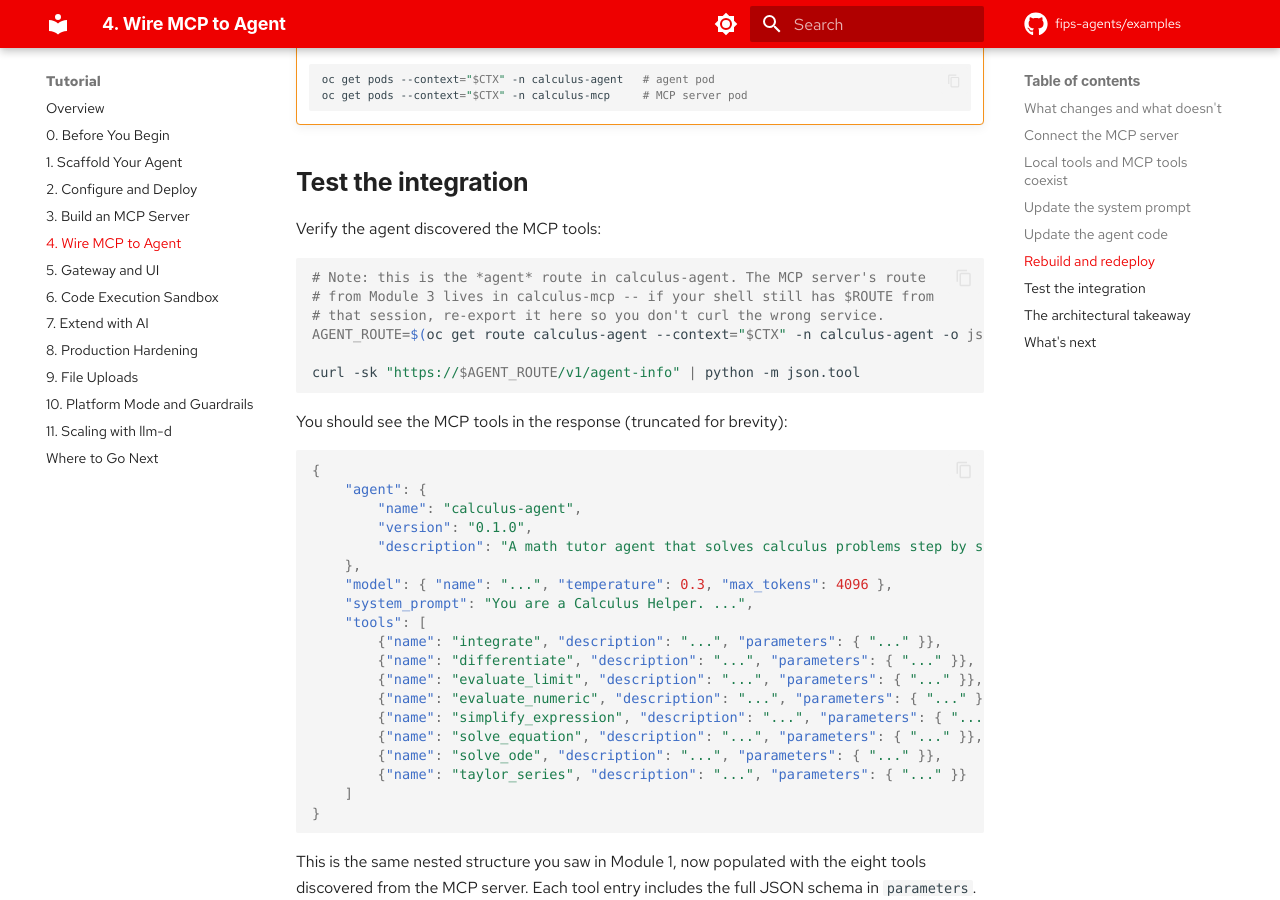
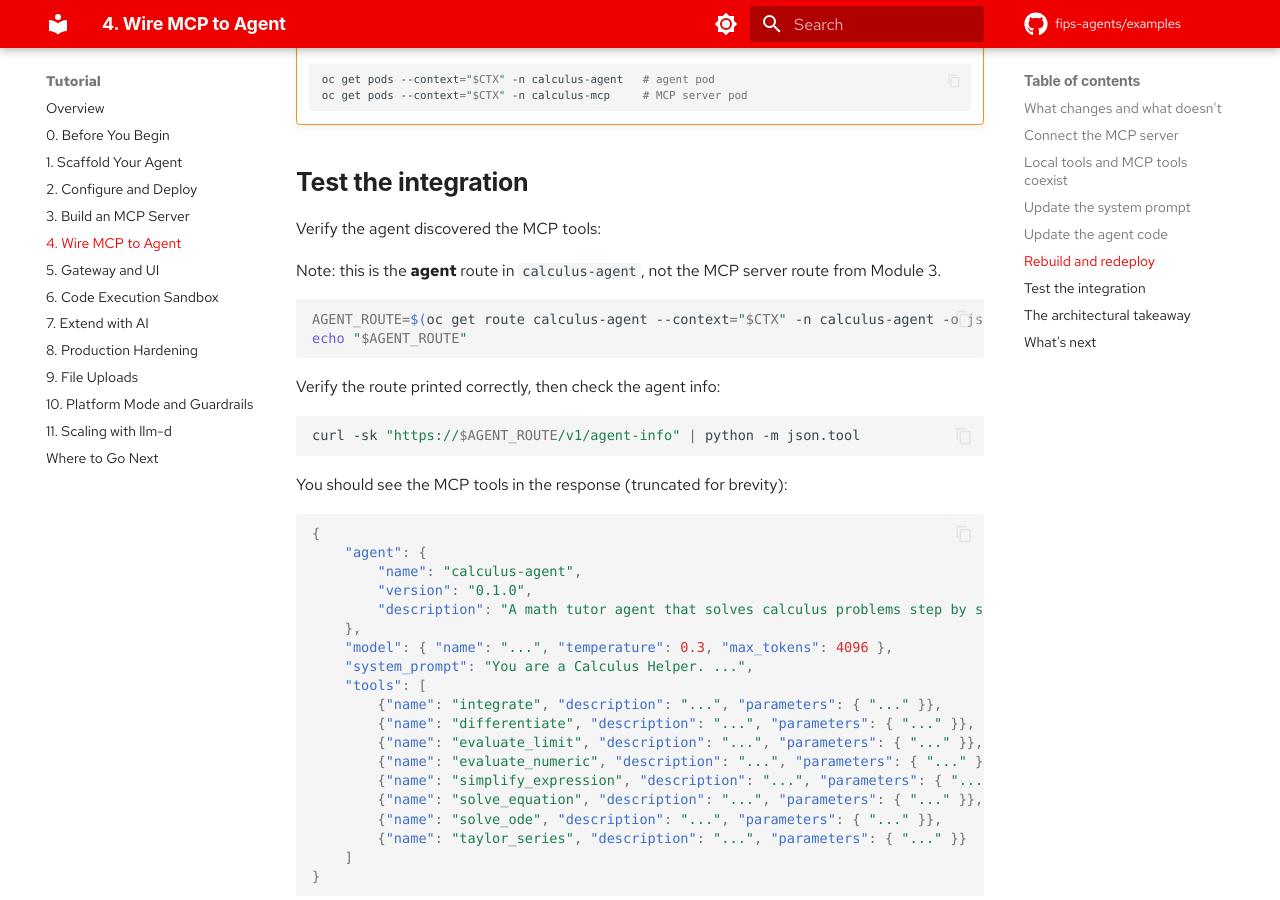
Before and after one commit to fips-agents/examples, an MkDocs documentation site: the page built from docs/04-wire-mcp-to-agent.md, in a window 1280 px wide and 900 px high, scrolled down 4153 px. Built offline with MkDocs 1.6.1 and Material for MkDocs 9.7.7, drawn with Linux system fonts in a browser that asks for light colours; some web fonts are replaced; comment, search, counter and statistics services are not loaded.

Commit message:
docs: Add echo after route assignment, remove shell comments in Module 4
Students see no output from the variable assignment and think it failed.
Also moved shell comments to prose above the code block.

Assisted-by: Claude Code (Opus 4.6)

````diff
--- a/docs/04-wire-mcp-to-agent.md
+++ b/docs/04-wire-mcp-to-agent.md
@@ -206,12 +206,17 @@ oc rollout status deployment/calculus-agent --context="$CTX" -n calculus-agent
 
 Verify the agent discovered the MCP tools:
 
+Note: this is the **agent** route in `calculus-agent`, not the MCP
+server route from Module 3.
+
 ```bash
-# Note: this is the *agent* route in calculus-agent. The MCP server's route
-# from Module 3 lives in calculus-mcp -- if your shell still has $ROUTE from
-# that session, re-export it here so you don't curl the wrong service.
 AGENT_ROUTE=$(oc get route calculus-agent --context="$CTX" -n calculus-agent -o jsonpath='{.spec.host}')
+echo "$AGENT_ROUTE"
+```
 
+Verify the route printed correctly, then check the agent info:
+
+```bash
 curl -sk "https://$AGENT_ROUTE/v1/agent-info" | python -m json.tool
 ```
 
````
